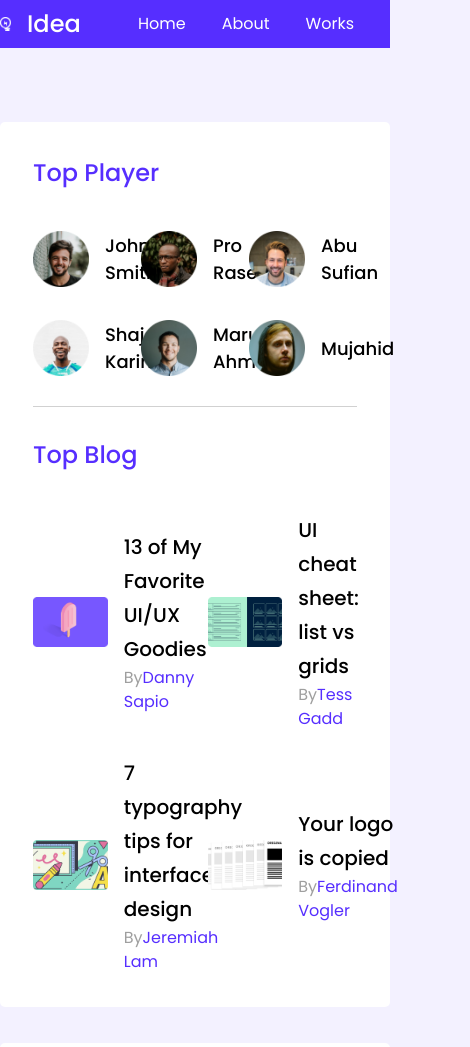
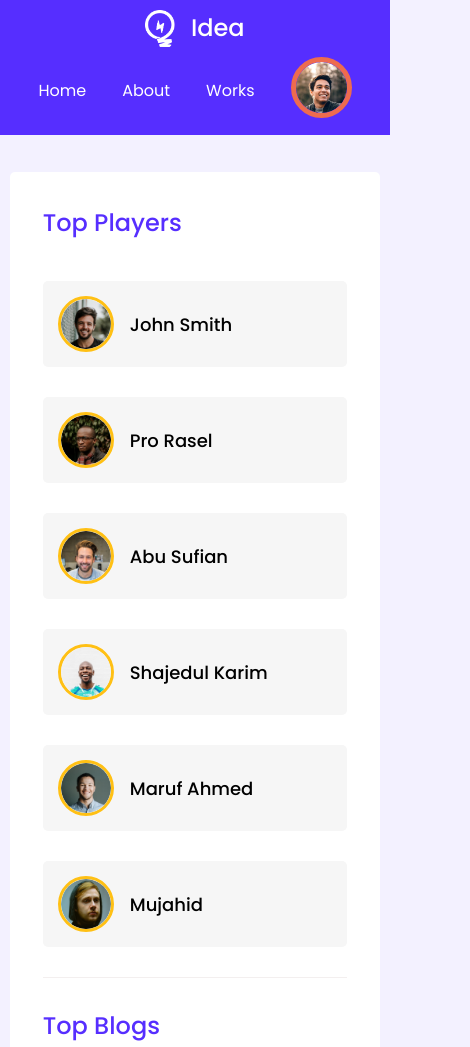
Before and after one commit to coder-abir/LeaderboardSite, a plain HTML site: page index.html in a window 390 px wide. Shown: the top 1047 px of the page, 470 px wide, since content can reach past the window. Drawn offline with Linux system fonts and the light colour scheme.

Commit message:
responsived

```diff
--- a/index.html
+++ b/index.html
@@ -14,6 +14,7 @@
     <!-- style css -->
     <link rel="stylesheet" href="utilities.css" />
     <link rel="stylesheet" href="style.css" />
+    <link rel="stylesheet" href="responsive.css">
     <title>LeaderBoardd</title>
   </head>
   <body>
@@ -38,7 +39,7 @@
         <!-- Top Player start -->
         <div class="topPlayer">
           <div class="title">
-            <h2>Top Player</h2>
+            <h2>Top Players</h2>
           </div>
           <div class="players">
             <div class="player">
@@ -72,35 +73,35 @@
           <!-- Top Blog start -->
           <div class="blogSection">
             <div class="title">
-              <h2>Top Blog</h2>
+              <h2>Top Blogs</h2>
             </div>
             <div class="blogs">
               <div class="blog">
                 <img src="images/blogs/blog-1.png" alt="" />
                 <div class="blog_content">
                   <h2>13 of My Favorite UI/UX Goodies</h2>
-                  <p><span>By</span>Danny Sapio</p>
+                  <p><span>By </span>Danny Sapio</p>
                 </div>
               </div>
               <div class="blog">
                 <img src="images/blogs/blog-2.png" alt="" />
                 <div class="blog_content">
                   <h2>UI cheat sheet: list vs grids</h2>
-                  <p><span>By</span>Tess Gadd</p>
+                  <p><span>By </span>Tess Gadd</p>
                 </div>
               </div>
               <div class="blog">
                 <img src="images/blogs/blog-3.png" alt="" />
                 <div class="blog_content">
                   <h2>7 typography tips for interface design</h2>
-                  <p><span>By</span>Jeremiah Lam</p>
+                  <p><span>By </span>Jeremiah Lam</p>
                 </div>
               </div>
               <div class="blog">
                 <img src="images/blogs/blog-4.png" alt="" />
                 <div class="blog_content">
                   <h2>Your logo is copied</h2>
-                  <p><span>By</span>Ferdinand Vogler</p>
+                  <p><span>By </span>Ferdinand Vogler</p>
                 </div>
               </div>
             </div>
--- a/reset.css
+++ b/reset.css
@@ -23,7 +23,7 @@ ol, ul {
 
 /* For images to not be able to exceed their container */
 img {
-  max-width: 100%;
+  width: 100%;
 }
 
 /* Removes spacing between cells in tables */
--- /dev/null
+++ b/responsive.css
@@ -0,0 +1,97 @@
+/* Extra Small Devices */
+
+@media screen and (max-width: 440px) {
+  .blogSection .blogs .blog {
+    flex-direction: column;
+    gap: inherit;
+    width: 100%;
+  }
+  .blogSection .blogs .blog img {
+    width: 100%;
+  }
+  .blogSection .blogs .blog .blog_content{
+    width: 100% !important
+    ;
+  }
+}
+
+/* Small Devices */
+
+@media screen and (max-width: 576px) {
+  .container {
+    width: 95%;
+  }
+  header nav {
+    flex-direction: column;
+    align-items: center;
+    gap: 1rem;
+    padding: 1rem 0;
+  }
+  nav .nav_left {
+    justify-content: center;
+  }
+
+  nav .nav_right {
+    justify-content: center;
+  }
+  nav .nav_right img {
+    border: 0.5rem solid var(--color-orange);
+    border-radius: 50%;
+  }
+  .tops {
+    margin-top: 17.2rem;
+  }
+  .tops .players {
+    grid-template-columns: repeat(1, 1fr);
+    gap: 3rem;
+  }
+  .tops .player {
+    background-color: #f6f6f6;
+    padding: 1.5rem;
+    border-radius: 0.5rem;
+  }
+  .tops .player img {
+    border: 0.3rem solid var(--color-stars);
+    border-radius: 50%;
+  }
+  .blogSection .blogs {
+    grid-template-columns: repeat(1, 1fr);
+    align-items: inherit;
+    grid-gap: 2.5rem;
+  }
+
+  .blogSection .blogs .blog .blog_content {
+    width: 50%;
+  }
+
+  .courseStart .courses {
+    grid-template-columns: 1fr;
+  }
+}
+
+/* Medium Device */
+
+@media screen and (min-width: 577px) and (max-width: 992px) {
+  .container {
+    width: 90%;
+  }
+  .tops .players {
+    grid-template-columns: repeat(2, 1fr);
+  }
+  .tops .player {
+    gap: 1.2rem;
+  }
+  .tops .player img {
+    border: 0.3rem solid var(--color-stars);
+    border-radius: 50%;
+  }
+  .blogSection .blogs {
+    grid-template-columns: 1fr;
+  }
+  .blogSection .blogs .blog .blog_content {
+    width: 50%;
+  }
+  .courseStart .courses {
+    grid-template-columns: 1fr;
+  }
+}
--- a/style.css
+++ b/style.css
@@ -13,6 +13,7 @@
   --color-kindOfred: #ff4a60;
   --color-stars: #ffc014;
 }
+
 a {
   text-decoration: none;
 }
@@ -33,7 +34,6 @@ header {
   top: 0;
   left: 0;
   width: 100%;
-  margin: 0;
 }
 header nav {
   display: flex;
@@ -74,6 +74,10 @@ nav .nav_right ul a {
   color: var(--color-white);
   font-weight: 400;
   cursor: pointer;
+}
+
+nav .nav_right ul a img{
+  width: inherit;
 }
 /* section : Header end */
 
@@ -119,7 +123,7 @@ nav .nav_right ul a {
 }
 
 .tops hr {
-  border-top: 1px solid #d1d1d1;
+  border-top: 1px solid #f3efef;
   margin: 3rem 0;
   display: block;
 }
@@ -137,12 +141,15 @@ nav .nav_right ul a {
   display: flex;
   align-items: center;
   gap: 1.6rem;
+  cursor: pointer;
 }
 
 .blogSection .blogs .blog img {
   width: 50%;
 }
-
+.blogSection .blogs .blog .blog_content{
+  width: 50%;
+}
 .blogSection .blogs .blog h2 {
   color: var(--color-black);
   font-size: 2rem;
```
